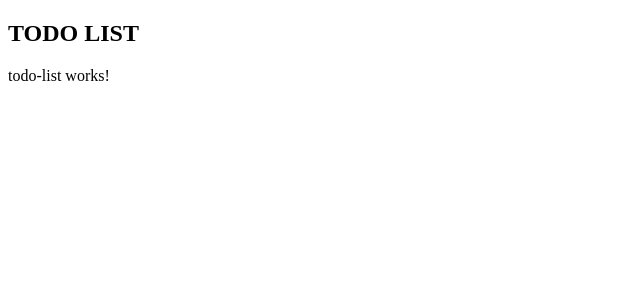
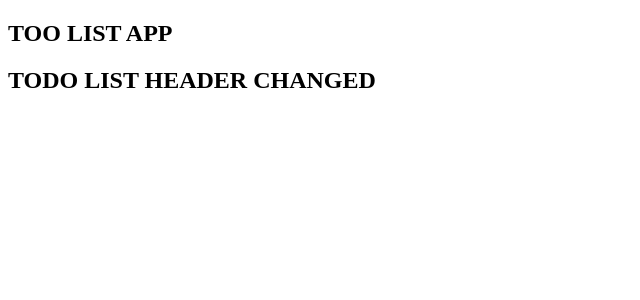
Before and after one commit to azandrew-sidoine/tsdevs, an Angular app in the folder angular-project/: page / in a window 1280 px wide. Shown: the top 300 px of the page, without its empty margins (0-640 px from the left). Built offline with nearby package versions, Linux system fonts and the light colour scheme.

Commit message:
Angular Session 2

```diff
--- a/angular-project/src/app/app.component.html
+++ b/angular-project/src/app/app.component.html
@@ -1 +1,4 @@
-<app-todo-list></app-todo-list>
+
+<h2>{{ appName }}</h2>
+<!-- (paramChange)="todoListParam = $event" -->
+<app-todo-list (click)="onClick()" [(param)]="todoListParam"></app-todo-list>
--- a/angular-project/src/app/app.component.scss
+++ b/angular-project/src/app/app.component.scss
@@ -0,0 +1,7 @@
+p {
+  color: red;
+}
+
+:host ::ng-deep p{
+  color: red;
+}
--- a/angular-project/src/app/app.component.ts
+++ b/angular-project/src/app/app.component.ts
@@ -1,10 +1,48 @@
-import { Component } from '@angular/core';
+import { AfterViewInit, Component, OnDestroy, OnInit } from '@angular/core';
 
 @Component({
   selector: 'app-root',
   templateUrl: './app.component.html',
-  styleUrls: ['./app.component.scss']
+  styleUrls: ['./app.component.scss'],
 })
-export class AppComponent {
+export class AppComponent implements OnInit, AfterViewInit, OnDestroy {
+
   title = 'angular-starter-project';
+  appName: string = 'TOO LIST APP';
+
+  todoListParam: {title: string} =  {title: 'TODO LIST HEADER'};
+
+  async ngOnInit() {
+    // try {
+    //   this.title = await this.fetchFromDatabase();
+    // } catch (error) {
+    //   console.error(error);
+    // }
+  }
+
+  ngAfterViewInit(): void {
+    // Méthode appelé après initialization de la vue
+  }
+
+  fetchFromDatabase() {
+    return new Promise<string>((success, error) => {
+      const timeout = setTimeout(() => {
+        success(`Data from the database`);
+        clearTimeout(timeout);
+      }, 5000);
+
+      // const timeout2 = setTimeout(() => {
+      //   error(new Error('Error While fetching from database'));
+      //   clearTimeout(timeout2);
+      // }, 3000)
+    });
+  }
+
+
+  onClick() {
+    console.log('TODO LIST CLICKED');
+  }
+
+  ngOnDestroy(): void {
+  }
 }
--- a/angular-project/src/app/views/todo/todo-list/todo-list.component.html
+++ b/angular-project/src/app/views/todo/todo-list/todo-list.component.html
@@ -1,3 +1,2 @@
 
-<h2>TODO LIST</h2>
-<p>todo-list works!</p>
+<h2>{{ param.title }}</h2>
--- a/angular-project/src/app/views/todo/todo-list/todo-list.component.ts
+++ b/angular-project/src/app/views/todo/todo-list/todo-list.component.ts
@@ -1,15 +1,27 @@
-import { Component, OnInit } from '@angular/core';
+import {
+  Component,
+  EventEmitter,
+  Input,
+  OnChanges,
+  OnInit,
+  Output,
+  SimpleChanges,
+} from '@angular/core';
 
 @Component({
   selector: 'app-todo-list',
   templateUrl: './todo-list.component.html',
-  styleUrls: ['./todo-list.component.scss']
+  styleUrls: ['./todo-list.component.scss'],
 })
-export class TodoListComponent implements OnInit {
-
-  constructor() { }
+export class TodoListComponent implements OnInit, OnChanges {
+  @Input() param!: { title: string };
+  @Output() paramChange = new EventEmitter<{ title: string }>();
 
   ngOnInit(): void {
+    setTimeout(() => {
+      this.paramChange.emit({ title: 'TODO LIST HEADER CHANGED' });
+    }, 3000);
   }
 
+  ngOnChanges(changes: SimpleChanges): void {}
 }
```
Also changed, not shown: 1 other file (tests, documents, lock files or other folders).
